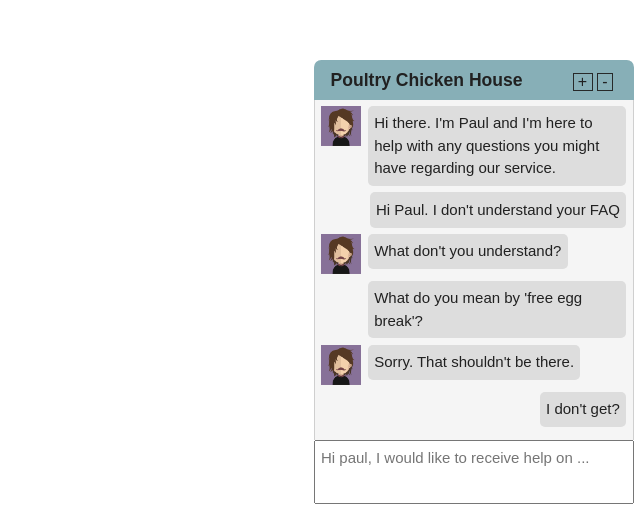
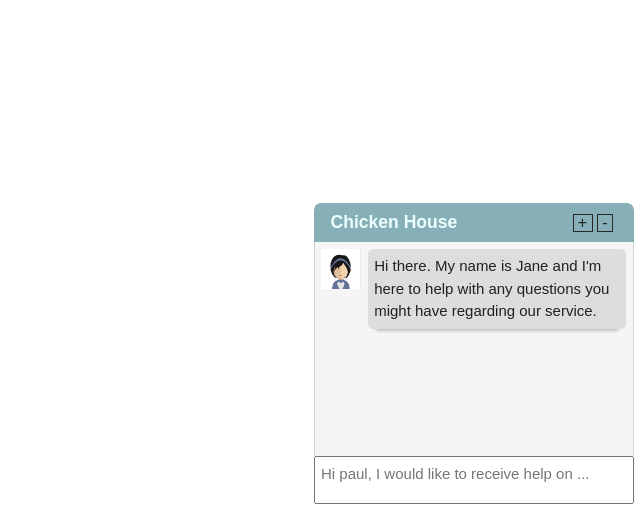
Before and after one commit to muthuridennis/node-js-zend-desk-chat, a plain HTML site: page index.html in a window 1280 px wide. Shown: the part 290-800 px from the top of the page, without its empty margins (640-1280 px from the left). Drawn offline with nearby package versions, Linux system fonts and the light colour scheme; files that its build step writes are made by us from their sources.

Commit message:
add fixed height to messages and refine overal chat box styling

```diff
--- a/css/style.scss
+++ b/css/style.scss
@@ -37,12 +37,13 @@
 		h3{
 			float: left;
 			width: 84.67%;
+			color: #ECFFFF;
 		}
 
 		.window-controls{
 			float: left;
 			width: $avatar-width;
-			padding-top: 0.33rem;
+			padding-top: 0.2rem;
 
 			span{
 				display: inline-block;
@@ -66,22 +67,6 @@
 		}
 	}
 
-	.message{
-		display: block;
-		float: left;
-		width: auto;
-		max-width: 84.67%;
-		padding: $padding;
-		word-wrap: break-word;
-		background-color: rgb(221, 221, 221);
-		border-radius: 5px;
-	}
-
-	.avatar{
-		width: $avatar-width;
-		float: left;
-		padding-right: $padding;
-	}
 
 	.messages{
 		background-color: $color-grey;
@@ -89,12 +74,16 @@
 		padding-bottom: $padding;
 		border-left: 1px solid $color-light-grey;
 		border-right: 1px solid $color-light-grey;
+		overflow-y: auto;
+		height: 13.33rem;
+
 
 		li{
 			padding-left: $padding;
 			padding-right: $padding;
 			display: inline-block;
 			width: 100%;
+			margin-bottom: 0.333rem;
 		}
 
 		.recepient{
@@ -108,12 +97,30 @@
 				float: right;
 			}
 		}
+
+		.message{
+			display: block;
+			float: left;
+			width: auto;
+			max-width: 84.67%;
+			padding: $padding;
+			word-wrap: break-word;
+			background-color: rgb(221, 221, 221);
+			border-radius: 0.333rem;
+			box-shadow: 0 10px 3px -8px #C0C0C0;
+		}
+
+		.avatar{
+			width: $avatar-width;
+			float: left;
+			padding-right: $padding;
+		}
 	}
 
 	.footer{
 		textarea{
 			width: 100%;
-			height: 4rem;
+			height: 3rem;
 			resize: none;
 			padding: $padding;
 		}
--- a/index.html
+++ b/index.html
@@ -9,7 +9,7 @@
 <body>
 	<aside id="chat-box">
 		<div class="header">
-			<h3>Poultry Chicken House</h3>
+			<h3>Chicken House</h3>
 			<div class="window-controls">
 				<span class="expand">+</span>
 				<span class="minimize">-</span>
@@ -17,10 +17,10 @@
 		</div>
 		<ul class="no-style messages">
 			<li class="recepient">
-				<img src="/images/avatars/male-avatar-1.png" class="avatar" alt="recepient avatar">
-				<span class="message">Hi there. I'm Paul and I'm here to help with any questions you might have regarding our service.</span>
+				<img src="/images/avatars/female-avatar-1.png" class="avatar" alt="recepient avatar">
+				<span class="message">Hi there. My name is Jane and I'm here to help with any questions you might have regarding our service.</span>
 			</li>
-			<li class="sender">
+			<!-- <li class="sender">
 				<span class="message offset-right">Hi Paul. I don't understand your FAQ</span>
 			</li>
 			<li class="recepient">
@@ -36,7 +36,7 @@
 			</li>
 			<li class="sender">
 				<span class="message offset-right">I don't get?</span>
-			</li>
+			</li> -->
 		</ul>
 		<div class="footer">
 			<form action="" method="post">
```
